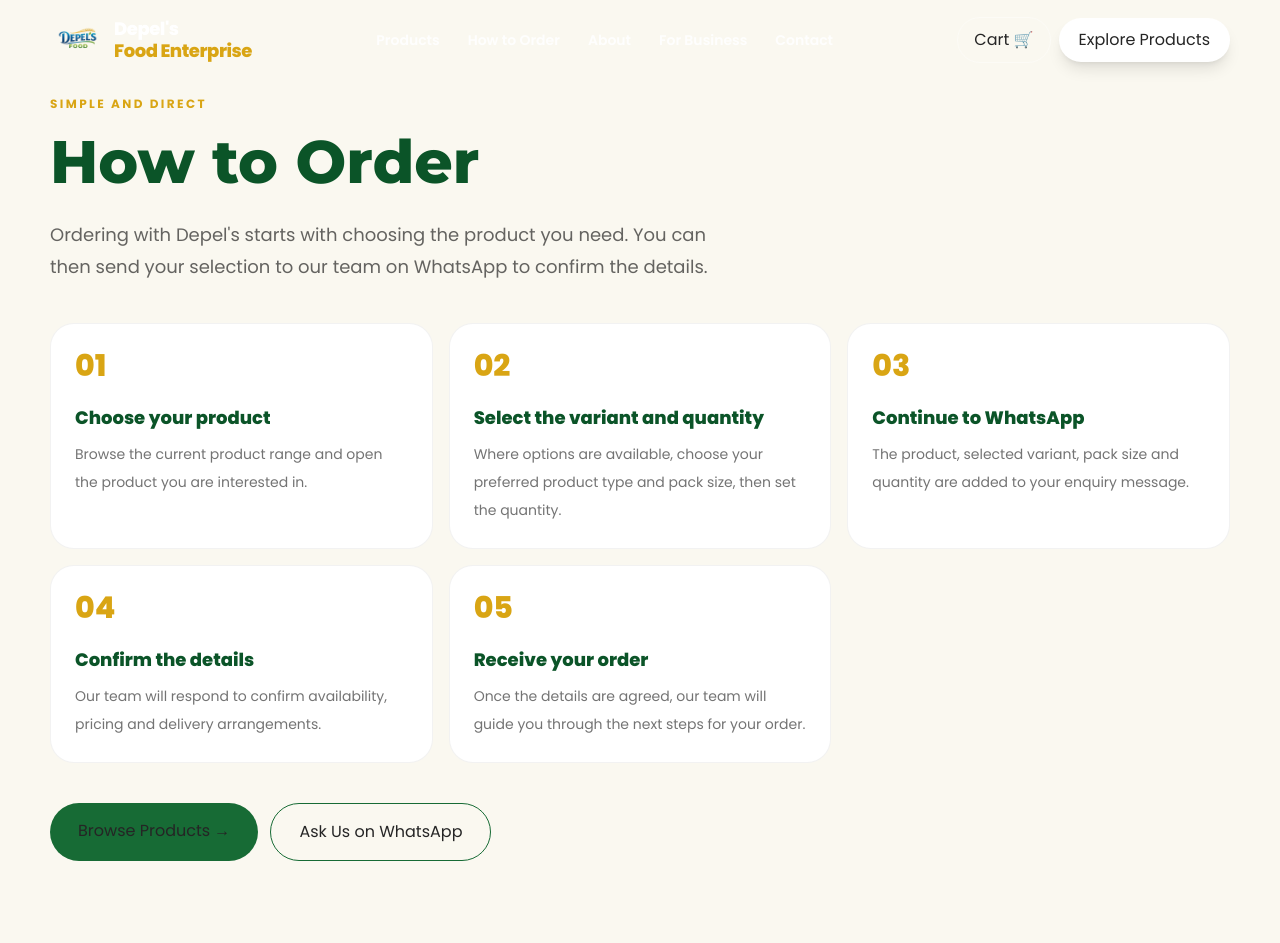
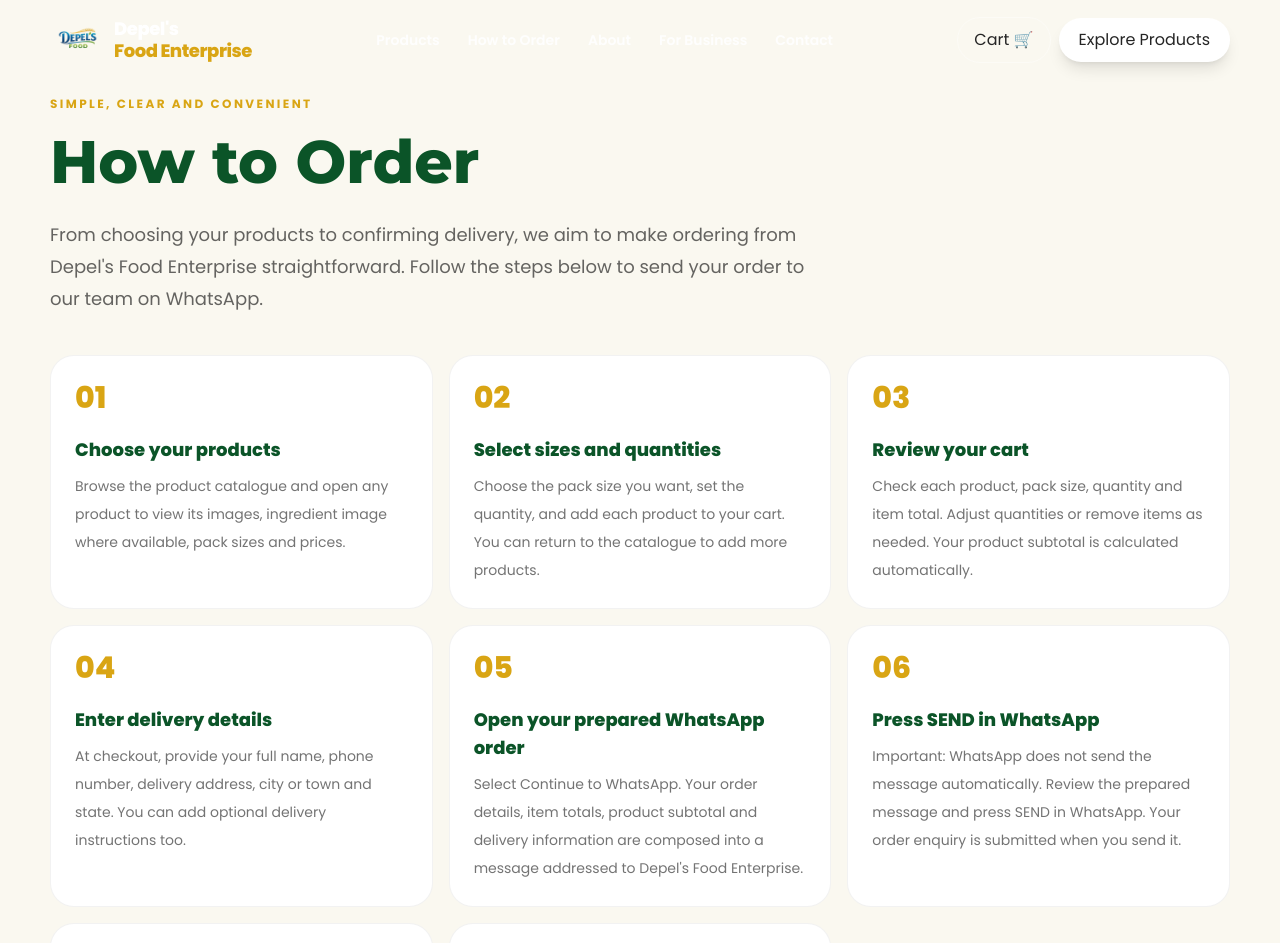
Before and after one commit to depelsfood/web, a Next.js app: page /how-to-order in a window 1280 px wide. Shown: the top 943 px of the page. Built offline with nearby package versions, Linux system fonts and the light colour scheme.

Commit message:
Explain full cart to WhatsApp order and delivery workflow

```diff
--- a/app/how-to-order/page.tsx
+++ b/app/how-to-order/page.tsx
@@ -2,25 +2,30 @@ import SiteHeader from "../../components/SiteHeader";
 import SiteFooter from "../../components/SiteFooter";
 
 const steps = [
-  ["01", "Choose your product", "Browse the current product range and open the product you are interested in."],
-  ["02", "Select the variant and quantity", "Where options are available, choose your preferred product type and pack size, then set the quantity."],
-  ["03", "Continue to WhatsApp", "The product, selected variant, pack size and quantity are added to your enquiry message."],
-  ["04", "Confirm the details", "Our team will respond to confirm availability, pricing and delivery arrangements."],
-  ["05", "Receive your order", "Once the details are agreed, our team will guide you through the next steps for your order."],
+  ["01", "Choose your products", "Browse the product catalogue and open any product to view its images, ingredient image where available, pack sizes and prices."],
+  ["02", "Select sizes and quantities", "Choose the pack size you want, set the quantity, and add each product to your cart. You can return to the catalogue to add more products."],
+  ["03", "Review your cart", "Check each product, pack size, quantity and item total. Adjust quantities or remove items as needed. Your product subtotal is calculated automatically."],
+  ["04", "Enter delivery details", "At checkout, provide your full name, phone number, delivery address, city or town and state. You can add optional delivery instructions too."],
+  ["05", "Open your prepared WhatsApp order", "Select Continue to WhatsApp. Your order details, item totals, product subtotal and delivery information are composed into a message addressed to Depel's Food Enterprise."],
+  ["06", "Press SEND in WhatsApp", "Important: WhatsApp does not send the message automatically. Review the prepared message and press SEND in WhatsApp. Your order enquiry is submitted when you send it."],
+  ["07", "Confirm delivery and payment", "Our sales representative will confirm product availability and the delivery fee based on your location, then communicate the final amount and payment instructions. Please wait for confirmation before making payment."],
+  ["08", "Receive your order", "After the order and payment arrangements are confirmed, our team will coordinate fulfilment and delivery and keep you informed about the next steps."],
 ];
 
 export const metadata = {
   title: "How to Order",
-  description: "Learn how to choose Depel's Food Enterprise products and send an order enquiry through WhatsApp.",
+  description: "Learn how to select Depel's Food Enterprise products, check out and submit your order through WhatsApp.",
 };
 
 export default function HowToOrderPage() {
   return <main><SiteHeader />
     <section className="bg-[var(--cream)] py-16 sm:py-24"><div className="container">
-      <p className="text-xs font-bold uppercase tracking-[0.2em] text-[var(--gold)]">Simple and direct</p>
+      <p className="text-xs font-bold uppercase tracking-[0.2em] text-[var(--gold)]">Simple, clear and convenient</p>
       <h1 className="mt-3 max-w-3xl font-[Montserrat] text-4xl font-extrabold leading-tight text-[var(--green-dark)] sm:text-6xl">How to Order</h1>
-      <p className="mt-5 max-w-2xl text-base leading-8 text-black/60 sm:text-lg">Ordering with Depel's starts with choosing the product you need. You can then send your selection to our team on WhatsApp to confirm the details.</p>
+      <p className="mt-5 max-w-3xl text-base leading-8 text-black/60 sm:text-lg">From choosing your products to confirming delivery, we aim to make ordering from Depel's Food Enterprise straightforward. Follow the steps below to send your order to our team on WhatsApp.</p>
       <div className="mt-10 grid gap-4 sm:grid-cols-2 lg:grid-cols-3">{steps.map(([number,title,description]) => <article key={number} className="rounded-[24px] border border-black/5 bg-white p-6"><span className="text-3xl font-extrabold text-[var(--gold)]">{number}</span><h2 className="mt-5 text-lg font-extrabold text-[var(--green-dark)]">{title}</h2><p className="mt-2 text-sm leading-7 text-black/55">{description}</p></article>)}</div>
-      <div className="mt-10 flex flex-col gap-3 sm:flex-row"><a href="/products" className="inline-flex justify-center rounded-full bg-[var(--green)] px-7 py-4 text-sm font-extrabold text-white">Browse Products →</a><a href="https://wa.me/2348162007086?text=Hello%20Depel%27s%20Food%20Enterprise%2C%20I%27d%20like%20help%20with%20an%20order." target="_blank" rel="noreferrer" className="inline-flex justify-center rounded-full border border-[var(--green)] px-7 py-4 text-sm font-extrabold text-[var(--green)]">Ask Us on WhatsApp</a></div>
+      <div className="mt-8 rounded-2xl border border-[var(--gold)]/50 bg-[#fff8e5] p-5 text-sm leading-7 text-[#594315]"><strong>Delivery notice:</strong> Delivery fees vary by location and are not included in the product subtotal. A Depel's sales representative will communicate the delivery fee and confirm the final amount before payment.</div>
+      <div className="mt-5 rounded-2xl border border-[var(--green)]/20 bg-white p-5 text-sm leading-7 text-black/65"><strong className="text-[var(--green-dark)]">Please remember:</strong> Selecting “Continue to WhatsApp” only opens a prepared message. You must press <strong>SEND</strong> in WhatsApp for your order enquiry to reach us. Our team will then confirm the order and payment details.</div>
+      <div className="mt-10 flex flex-col gap-3 sm:flex-row"><a href="/products" className="inline-flex justify-center rounded-full bg-[var(--green)] px-7 py-4 text-sm font-extrabold text-white">Browse Products →</a><a href="/cart" className="inline-flex justify-center rounded-full border border-[var(--green)] px-7 py-4 text-sm font-extrabold text-[var(--green)]">View Your Cart</a><a href="https://wa.me/2348162007086?text=Hello%20Depel%27s%20Food%20Enterprise%2C%20I%27d%20like%20help%20with%20an%20order." target="_blank" rel="noreferrer" className="inline-flex justify-center rounded-full border border-black/10 px-7 py-4 text-sm font-extrabold text-[var(--green-dark)]">Ask Us on WhatsApp</a></div>
     </div></section><SiteFooter /></main>;
 }
```
